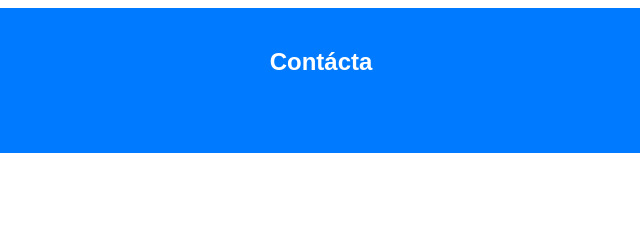
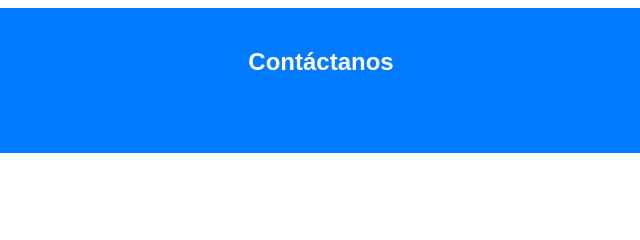
Before and after one commit to felipevalderasdevsup/Aqua, a plain HTML site: page contactos.html in a window 1280 px wide. Shown: the top 240 px of the page, 339-979 px from the left. Drawn offline with Linux system fonts and the light colour scheme; some packages are replaced by stand-ins of ours; a script that the page names is missing.

Commit message:
Update contactos.html
nueva actulizacion

```diff
--- a/contactos.html
+++ b/contactos.html
@@ -10,7 +10,7 @@
 </head>
 <body>
     <div class="banner">
-        <p><h2>Contácta</h2></p>
+        <p><h2>Contáctanos</h2></p>
         <div>
         <ul>
             <li><a href="index.html">pagina principal</a></li>
```
